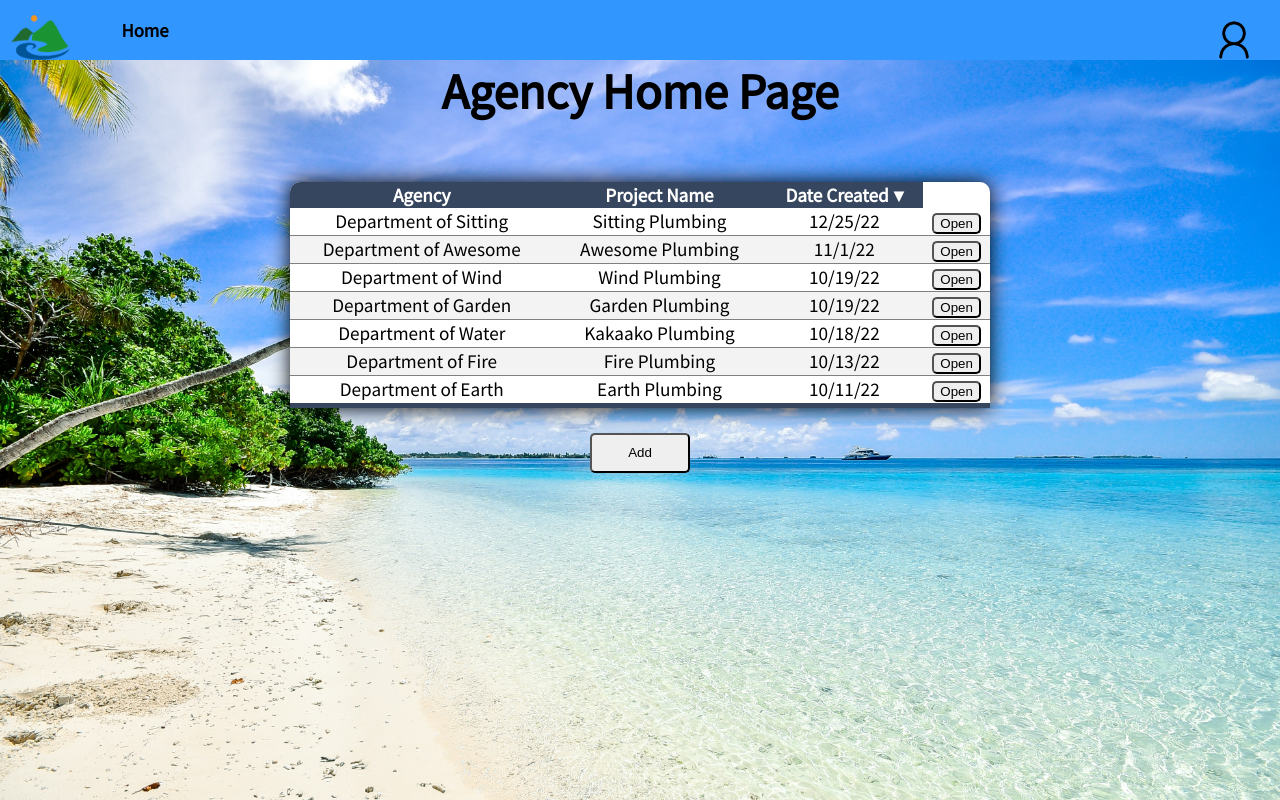
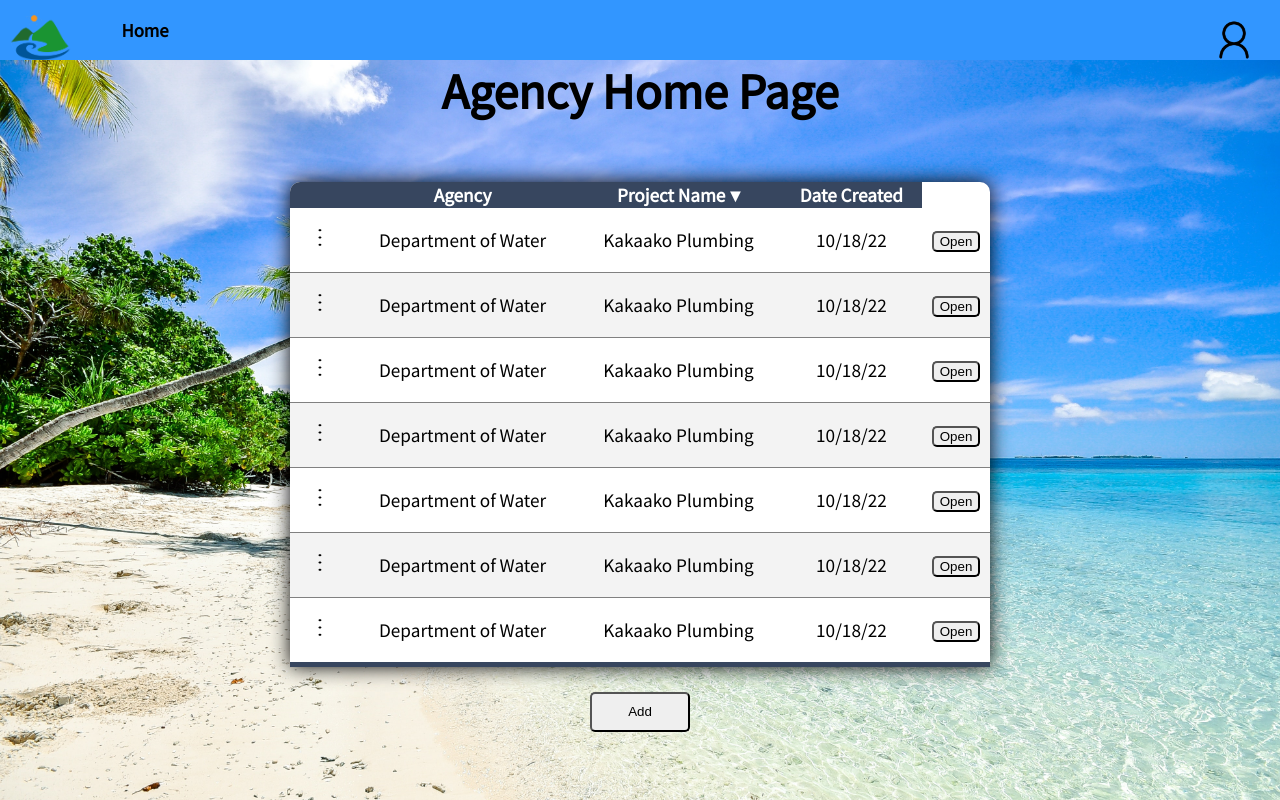
Before and after one commit to nooyh/MeneDevs, a Node server app: page /agency/ in a window 1280 px wide. Run offline with Node 20, Linux system fonts and the light colour scheme; some libraries are stand-ins or nearby versions.

Commit message:
Updated agency home page
Alex Leonida: Added CSS & HTML for the three dots
Alohabeach: Added JS functionality

Co-Authored-By: AlexanderLeonida <106649096+AlexanderLeonida@users.noreply.github.com>

```diff
--- a/public/javascripts/agency.js
+++ b/public/javascripts/agency.js
@@ -109,3 +109,10 @@
         }
     });
 }
+
+window.addEventListener('click', (event) => {
+    for (const btn of document.getElementsByClassName('dropbtn')) {
+        const dropdown = btn.parentElement.children[1];
+        dropdown.classList[event.target.value == btn.value ? 'toggle' : 'remove']('show');
+    }
+});
--- a/public/stylesheets/agent-home-style.css
+++ b/public/stylesheets/agent-home-style.css
@@ -60,6 +60,61 @@
     background-color: #f3f3f3;
 }
 
+/* Dropdown Button */
+.dropbtn {
+    height: 25px;
+    width: 10px;
+    background-color: none;
+    color: white;
+    padding: 16px;
+    font-size: 16px;
+    border: none;
+    cursor: pointer;
+    border-radius: 50px;
+}
+
+/* Dropdown button on hover & focus */
+.dropbtn:hover,
+.dropbtn:focus {
+    background-color: rgb(212, 207, 207);
+}
+
+/* The container <div> - needed to position the dropdown content */
+.dropdown {
+    position: relative;
+    display: inline-block;
+}
+
+/* Dropdown Content (Hidden by Default) */
+.dropdown-content {
+    display: none;
+    position: absolute;
+    background-color: #f1f1f1;
+    min-width: 160px;
+    box-shadow: 0px 8px 16px 0px rgba(0, 0, 0, 0.2);
+    z-index: 9999;
+}
+
+
+/* Links inside the dropdown */
+.dropdown-content a {
+    color: black;
+    padding: 12px 16px;
+    text-decoration: none;
+    display: block;
+    position: relative;
+}
+
+/* Change color of dropdown links on hover */
+.dropdown-content a:hover {
+    background-color: #ddd;
+}
+
+/* Show the dropdown menu (use JS to add this class to the .dropdown-content container when the user clicks on the dropdown button) */
+.show {
+    display: block;
+}
+
 .table-content tbody tr:last-of-type {
     border-bottom: 5px solid #37465F;
 }
--- a/views/agency-reports.ejs
+++ b/views/agency-reports.ejs
@@ -26,6 +26,7 @@
                 <!-- Ask how to make an if statement for adding rows and columns. -->
                 <thead>
                     <tr class="no-touch">
+                        <th></th>
                         <th>Agency</th>
                         <th>Project Name</th>
                         <th>Date Created</th>
@@ -34,6 +35,16 @@
                 <!--Example agency with filled out info-->
                 <tbody>
                     <tr id="project1">
+                        <td>
+                            <div class="dropdown">
+                                <input class="dropbtn no-touch" type="image" value="1" src="/images/three-dots.png" />
+                                <div id="myDropdown1" class="dropdown-content">
+                                    <a href="#">Rename</a>
+                                    <a href="#">Remove</a>
+                                    <a href="#">Open in new tab</a>
+                                </div>
+                            </div>
+                        </td>
                         <td>Department of Water</td>
                         <td>Kakaako Plumbing</td>
                         <td>10/18/22</td>
@@ -42,49 +53,109 @@
                         </td>
                     </tr>
                     <tr id="project2">
-                        <td>Department of Fire</td>
-                        <td>Fire Plumbing</td>
-                        <td>10/13/22</td>
+                        <td>
+                            <div class="dropdown">
+                                <input class="dropbtn no-touch" type="image" value="2" src="/images/three-dots.png" />
+                                <div id="myDropdown2" class="dropdown-content">
+                                    <a href="#">Rename</a>
+                                    <a href="#">Remove</a>
+                                    <a href="#">Open in new tab</a>
+                                </div>
+                            </div>
+                        </td>
+                        <td>Department of Water</td>
+                        <td>Kakaako Plumbing</td>
+                        <td>10/18/22</td>
                         <td>
                             <button>Open</button>
                         </td>
                     </tr>
                     <tr id="project3">
-                        <td>Department of Wind</td>
-                        <td>Wind Plumbing</td>
-                        <td>10/19/22</td>
+                        <td>
+                            <div class="dropdown">
+                                <input class="dropbtn no-touch" type="image" value="3" src="/images/three-dots.png" />
+                                <div id="myDropdown3" class="dropdown-content">
+                                    <a href="#">Rename</a>
+                                    <a href="#">Remove</a>
+                                    <a href="#">Open in new tab</a>
+                                </div>
+                            </div>
+                        </td>
+                        <td>Department of Water</td>
+                        <td>Kakaako Plumbing</td>
+                        <td>10/18/22</td>
                         <td>
                             <button>Open</button>
                         </td>
                     </tr>
                     <tr id="project4">
-                        <td>Department of Earth</td>
-                        <td>Earth Plumbing</td>
-                        <td>10/11/22</td>
+                        <td>
+                            <div class="dropdown">
+                                <input class="dropbtn no-touch" type="image" value="4" src="/images/three-dots.png" />
+                                <div id="myDropdown4" class="dropdown-content">
+                                    <a href="#">Rename</a>
+                                    <a href="#">Remove</a>
+                                    <a href="#">Open in new tab</a>
+                                </div>
+                            </div>
+                        </td>
+                        <td>Department of Water</td>
+                        <td>Kakaako Plumbing</td>
+                        <td>10/18/22</td>
                         <td>
                             <button>Open</button>
                         </td>
                     </tr>
                     <tr id="project5">
-                        <td>Department of Awesome</td>
-                        <td>Awesome Plumbing</td>
-                        <td>11/1/22</td>
+                        <td>
+                            <div class="dropdown">
+                                <input class="dropbtn no-touch" type="image" value="5" src="/images/three-dots.png" />
+                                <div id="myDropdown5" class="dropdown-content">
+                                    <a href="#">Rename</a>
+                                    <a href="#">Remove</a>
+                                    <a href="#">Open in new tab</a>
+                                </div>
+                            </div>
+                        </td>
+                        <td>Department of Water</td>
+                        <td>Kakaako Plumbing</td>
+                        <td>10/18/22</td>
                         <td>
                             <button>Open</button>
                         </td>
                     </tr>
                     <tr id="project6">
-                        <td>Department of Garden</td>
-                        <td>Garden Plumbing</td>
-                        <td>10/19/22</td>
+                        <td>
+                            <div class="dropdown">
+                                <input class="dropbtn no-touch" type="image" value="6" src="/images/three-dots.png" />
+                                <div id="myDropdown6" class="dropdown-content">
+                                    <a href="#">Rename</a>
+                                    <a href="#">Remove</a>
+                                    <a href="#">Open in new tab</a>
+                                </div>
+                            </div>
+                        </td>
+                        <td>Department of Water</td>
+                        <td>Kakaako Plumbing</td>
+                        <td>10/18/22</td>
                         <td>
                             <button>Open</button>
                         </td>
                     </tr>
                     <tr id="project7">
-                        <td>Department of Sitting</td>
-                        <td>Sitting Plumbing</td>
-                        <td>12/25/22</td>
+                        <td>
+                            <div class="dropdown">
+                                <input class="dropbtn no-touch" type="image" value="7" src="/images/three-dots.png" />
+                                <div id="myDropdown7" class="dropdown-content" style="position: relative;">
+                                    <a href="#">Rename</a>
+                                    <a href="#">Remove</a>
+                                    <a href="#">Open in new tab</a>
+                                </div>
+                            </div>
+                        </td>
+                        <td>Department of Water</td>
+                        <td>Kakaako Plumbing</td>
+                        <td>10/18/22</td>
                         <td>
                             <button>Open</button>
                         </td>
@@ -101,3 +172,4 @@
     </script>
     <script src="/javascripts/nav-bar.js"></script>
     <script src="/javascripts/agency.js"></script>
+</body>
```
Also changed, not shown: public/images/three-dots.png (added).
